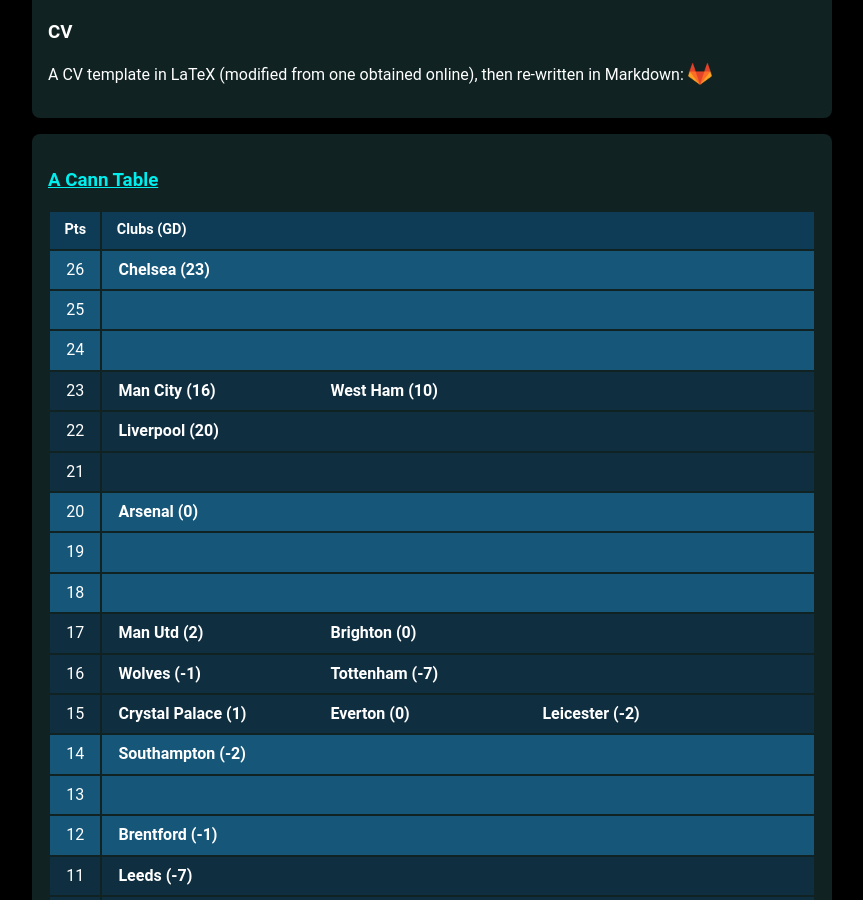
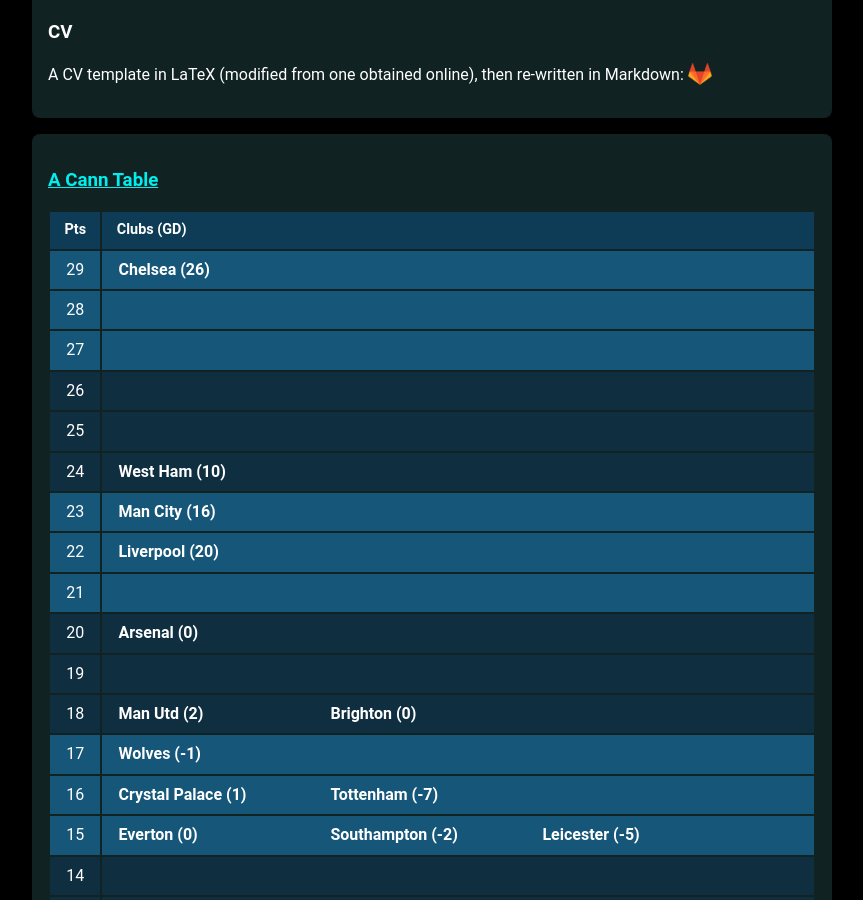
Before and after one commit to muru/muru.github.io, a Jekyll site: the page built from resources.md, in a window 1280 px wide and 900 px high, scrolled down 1235 px. Shown: the whole window, without its empty margins (208-1071 px from the left). Built offline with Jekyll 4.4.1, drawn with Linux system fonts in a browser that asks for light colours; some web fonts are replaced; some of the changed text lies outside the part shown.

Commit message:
updated cann-table: Sun 21 Nov 00:04:22 JST 2021

```diff
--- a/cann-table.html
+++ b/cann-table.html
@@ -1,134 +1,144 @@
 <table id="cann-table">
 <thead> <th> Pts </th> <th> Clubs (GD) </th> </thead>
 	<tr class="cann-row-1">
-		<td class="cann-point"> 26 </td>
+		<td class="cann-point"> 29 </td>
 		<td class="cann-clubs">
-			<span class="club-name"> Chelsea (23) </span>
+			<span class="club-name"> Chelsea (26) </span>
 		</td>
  	</tr>
 	<tr class="cann-row-1">
+		<td class="cann-point"> 28 </td>
+		<td class="cann-clubs">
+		</td>
+ 	</tr>
+	<tr class="cann-row-1">
+		<td class="cann-point"> 27 </td>
+		<td class="cann-clubs">
+		</td>
+ 	</tr>
+	<tr class="cann-row-2">
+		<td class="cann-point"> 26 </td>
+		<td class="cann-clubs">
+		</td>
+ 	</tr>
+	<tr class="cann-row-2">
 		<td class="cann-point"> 25 </td>
 		<td class="cann-clubs">
 		</td>
  	</tr>
-	<tr class="cann-row-1">
+	<tr class="cann-row-2">
 		<td class="cann-point"> 24 </td>
 		<td class="cann-clubs">
+			<span class="club-name"> West Ham (10) </span>
 		</td>
  	</tr>
-	<tr class="cann-row-2">
+	<tr class="cann-row-1">
 		<td class="cann-point"> 23 </td>
 		<td class="cann-clubs">
 			<span class="club-name"> Man City (16) </span>
-			<span class="club-name"> West Ham (10) </span>
 		</td>
  	</tr>
-	<tr class="cann-row-2">
+	<tr class="cann-row-1">
 		<td class="cann-point"> 22 </td>
 		<td class="cann-clubs">
 			<span class="club-name"> Liverpool (20) </span>
 		</td>
  	</tr>
-	<tr class="cann-row-2">
+	<tr class="cann-row-1">
 		<td class="cann-point"> 21 </td>
 		<td class="cann-clubs">
 		</td>
  	</tr>
-	<tr class="cann-row-1">
+	<tr class="cann-row-2">
 		<td class="cann-point"> 20 </td>
 		<td class="cann-clubs">
 			<span class="club-name"> Arsenal (0) </span>
 		</td>
  	</tr>
-	<tr class="cann-row-1">
+	<tr class="cann-row-2">
 		<td class="cann-point"> 19 </td>
 		<td class="cann-clubs">
 		</td>
  	</tr>
-	<tr class="cann-row-1">
+	<tr class="cann-row-2">
 		<td class="cann-point"> 18 </td>
-		<td class="cann-clubs">
-		</td>
- 	</tr>
-	<tr class="cann-row-2">
-		<td class="cann-point"> 17 </td>
 		<td class="cann-clubs">
 			<span class="club-name"> Man Utd (2) </span>
 			<span class="club-name"> Brighton (0) </span>
 		</td>
  	</tr>
-	<tr class="cann-row-2">
+	<tr class="cann-row-1">
+		<td class="cann-point"> 17 </td>
+		<td class="cann-clubs">
+			<span class="club-name"> Wolves (-1) </span>
+		</td>
+ 	</tr>
+	<tr class="cann-row-1">
 		<td class="cann-point"> 16 </td>
 		<td class="cann-clubs">
-			<span class="club-name"> Wolves (-1) </span>
+			<span class="club-name"> Crystal Palace (1) </span>
 			<span class="club-name"> Tottenham (-7) </span>
 		</td>
  	</tr>
-	<tr class="cann-row-2">
+	<tr class="cann-row-1">
 		<td class="cann-point"> 15 </td>
 		<td class="cann-clubs">
-			<span class="club-name"> Crystal Palace (1) </span>
 			<span class="club-name"> Everton (0) </span>
-			<span class="club-name"> Leicester (-2) </span>
+			<span class="club-name"> Southampton (-2) </span>
+			<span class="club-name"> Leicester (-5) </span>
 		</td>
  	</tr>
-	<tr class="cann-row-1">
+	<tr class="cann-row-2">
 		<td class="cann-point"> 14 </td>
-		<td class="cann-clubs">
-			<span class="club-name"> Southampton (-2) </span>
-		</td>
- 	</tr>
-	<tr class="cann-row-1">
-		<td class="cann-point"> 13 </td>
 		<td class="cann-clubs">
 		</td>
  	</tr>
-	<tr class="cann-row-1">
-		<td class="cann-point"> 12 </td>
+	<tr class="cann-row-2">
+		<td class="cann-point"> 13 </td>
 		<td class="cann-clubs">
 			<span class="club-name"> Brentford (-1) </span>
 		</td>
  	</tr>
 	<tr class="cann-row-2">
-		<td class="cann-point"> 11 </td>
-		<td class="cann-clubs">
-			<span class="club-name"> Leeds (-7) </span>
-		</td>
- 	</tr>
-	<tr class="cann-row-2">
-		<td class="cann-point"> 10 </td>
-		<td class="cann-clubs">
-			<span class="club-name"> Aston Villa (-6) </span>
-			<span class="club-name"> Watford (-7) </span>
-		</td>
- 	</tr>
-	<tr class="cann-row-2">
-		<td class="cann-point"> 9 </td>
+		<td class="cann-point"> 12 </td>
 		<td class="cann-clubs">
 		</td>
  	</tr>
 	<tr class="cann-row-1">
-		<td class="cann-point"> 8 </td>
+		<td class="cann-point"> 11 </td>
+		<td class="cann-clubs">
+			<span class="club-name"> Aston Villa (-6) </span>
+			<span class="club-name"> Watford (-7) </span>
+			<span class="club-name"> Leeds (-7) </span>
+		</td>
+ 	</tr>
+	<tr class="cann-row-1">
+		<td class="cann-point"> 10 </td>
+		<td class="cann-clubs">
+		</td>
+ 	</tr>
+	<tr class="cann-row-1">
+		<td class="cann-point"> 9 </td>
 		<td class="cann-clubs">
 			<span class="club-name"> Burnley (-6) </span>
 		</td>
  	</tr>
-	<tr class="cann-row-1">
+	<tr class="cann-row-2">
+		<td class="cann-point"> 8 </td>
+		<td class="cann-clubs">
+		</td>
+ 	</tr>
+	<tr class="cann-row-2">
 		<td class="cann-point"> 7 </td>
 		<td class="cann-clubs">
 		</td>
  	</tr>
-	<tr class="cann-row-1">
+	<tr class="cann-row-2">
 		<td class="cann-point"> 6 </td>
-		<td class="cann-clubs">
-		</td>
- 	</tr>
-	<tr class="cann-row-2">
-		<td class="cann-point"> 5 </td>
 		<td class="cann-clubs">
 			<span class="club-name"> Newcastle (-12) </span>
 			<span class="club-name"> Norwich (-21) </span>
 		</td>
  	</tr>
 </table>
-<span id="cann-gen-note"> Generated on  Tuesday, 09 November 2021 at 00:02 JST. </span>
+<span id="cann-gen-note"> Generated on  Sunday, 21 November 2021 at 00:04 JST. </span>
```
